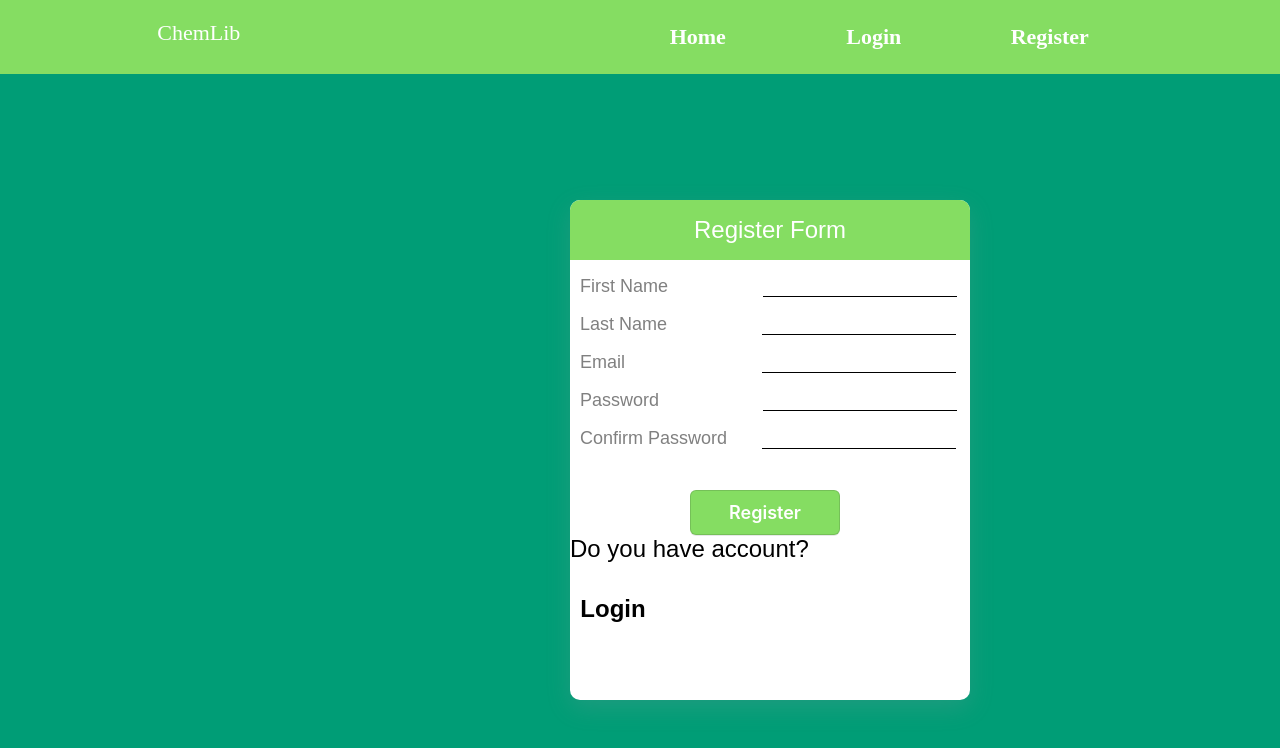
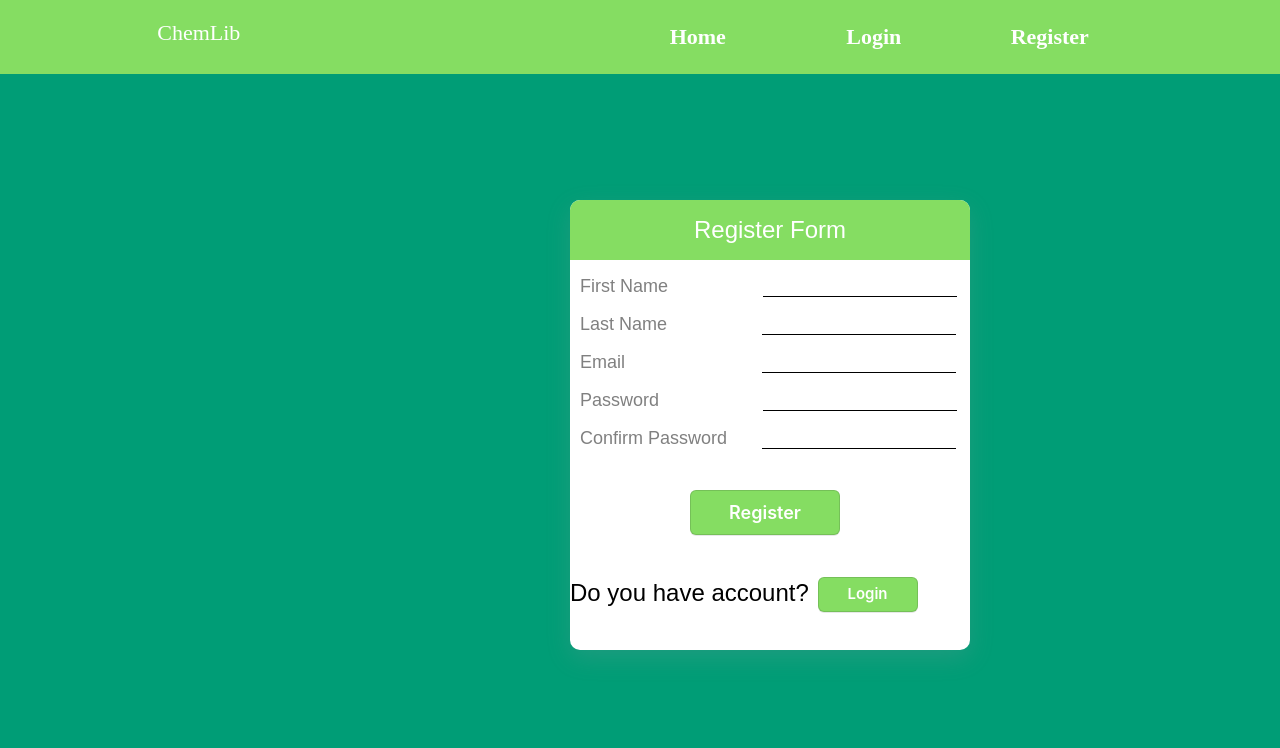
Before and after one commit to NixanV/ChemLibrary, a React (Create React App) app in the folder client/: page /register in a window 1280 px wide. Shown: the top 748 px of the page. Built offline with nearby package versions, Linux system fonts and the light colour scheme.

Commit message:
register form stylized

```diff
--- a/client/src/components/Register/Register.js
+++ b/client/src/components/Register/Register.js
@@ -126,7 +126,7 @@ export const Register = () => {
                     </div>
                     <button className={styles["register-button"]}>Register</button>
                     <p className={styles["have-account"]}>
-                        Do you have account? <Link to="/login">Login</Link>
+                        Do you have account? <Link to="/login" className={styles["login-btn"]}>Login</Link>
                     </p>
                 </form>
             </div>
--- a/client/src/components/Register/register.module.css
+++ b/client/src/components/Register/register.module.css
@@ -84,7 +84,7 @@
     border-radius: 10px;
     box-shadow: rgba(149, 157, 165, 0.2) 0px 8px 24px;
     width: 400px;
-    height: 500px;
+    height: 450px;
     font-size: 24px;
     font-family: Arial, Helvetica, sans-serif;
     display: flex;
@@ -110,7 +110,7 @@
     width: 190px;
 }
 
-.firstName-input:focus~.first-name-lbl{
+.firstName-input:focus + .first-name-lbl{
     transition: 0.2s;
     font-size: 18px;
     font-weight: 700;
@@ -256,3 +256,36 @@
 .conf-password-div{
     margin-top: 10px;
 }
+
+
+.login-btn{
+    appearance: none;
+    background-color: #85dd62;
+    border: 1px solid rgba(27, 31, 35, .15);
+    border-radius: 6px;
+    box-shadow: rgba(27, 31, 35, .1) 0 1px 0;
+    box-sizing: border-box;
+    color: #fff;
+    cursor: pointer;
+    display: inline-block;
+    font-family: -apple-system, system-ui, "Segoe UI", Helvetica, Arial, sans-serif, "Apple Color Emoji", "Segoe UI Emoji";
+    font-size: 15px;
+    font-weight: 600;
+    line-height: 20px;
+    padding: 6px 16px;
+    position: relative;
+    text-align: center;
+    text-decoration: none;
+    touch-action: manipulation;
+    vertical-align: middle;
+    white-space: nowrap;
+    width: 100px;
+    height: 35px;
+    /* margin-left: 120px; */
+    /* margin-top: 40px; */
+    align-items: center;
+}
+
+.have-account{
+    margin-top: 40px;
+}
```
